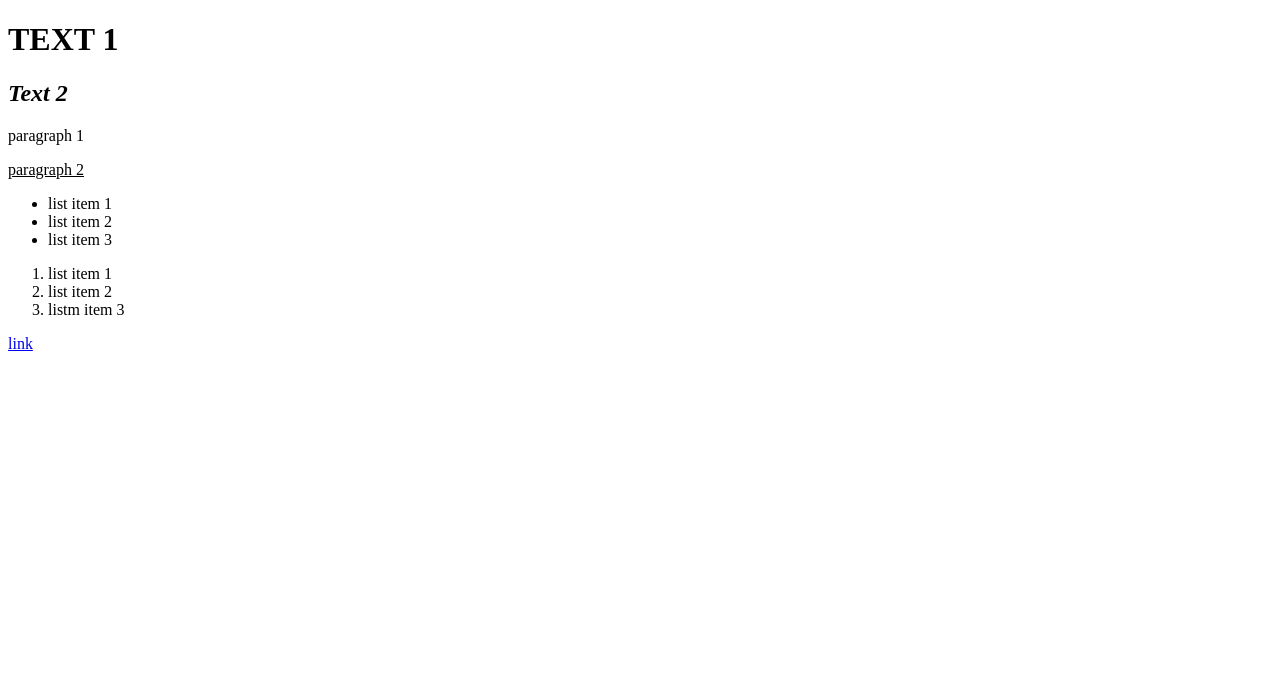
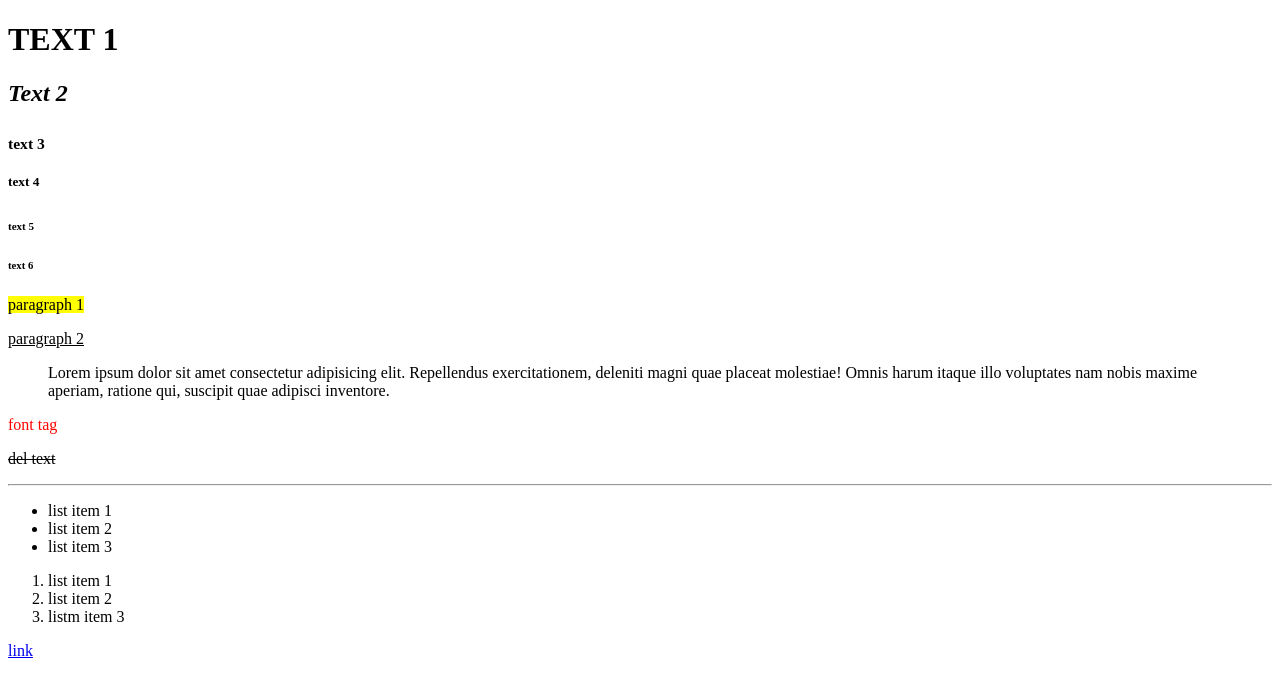
Before and after one commit to ViniciusMassari/html-exercise-dio, a plain HTML site: page index.html in a window 1280 px wide. Drawn offline with Linux system fonts and the light colour scheme.

Commit message:
some changes

```diff
--- a/index.html
+++ b/index.html
@@ -9,8 +9,21 @@
   <body>
     <h1><strong> TEXT 1 </strong></h1>
     <h2><i> Text 2</i></h2>
-    <p>paragraph 1</p>
+    <h3><sub>text 3</sub></h3>
+    <h4><sup>text 4</sup></h4>
+    <h5><small>text 5</small></h5>
+    <h6>text 6</h6>
+    <p><mark>paragraph 1</mark></p>
     <p><u>paragraph 2</u></p>
+    <blockquote>
+      Lorem ipsum dolor sit amet consectetur adipisicing elit. Repellendus
+      exercitationem, deleniti magni quae placeat molestiae! Omnis harum itaque
+      illo voluptates nam nobis maxime aperiam, ratione qui, suscipit quae
+      adipisci inventore.
+    </blockquote>
+    <p><font style="color: red">font tag</font></p>
+    <p><del>del text</del></p>
+    <hr />
     <ul>
       <li>list item 1</li>
       <li>list item 2</li>
```
